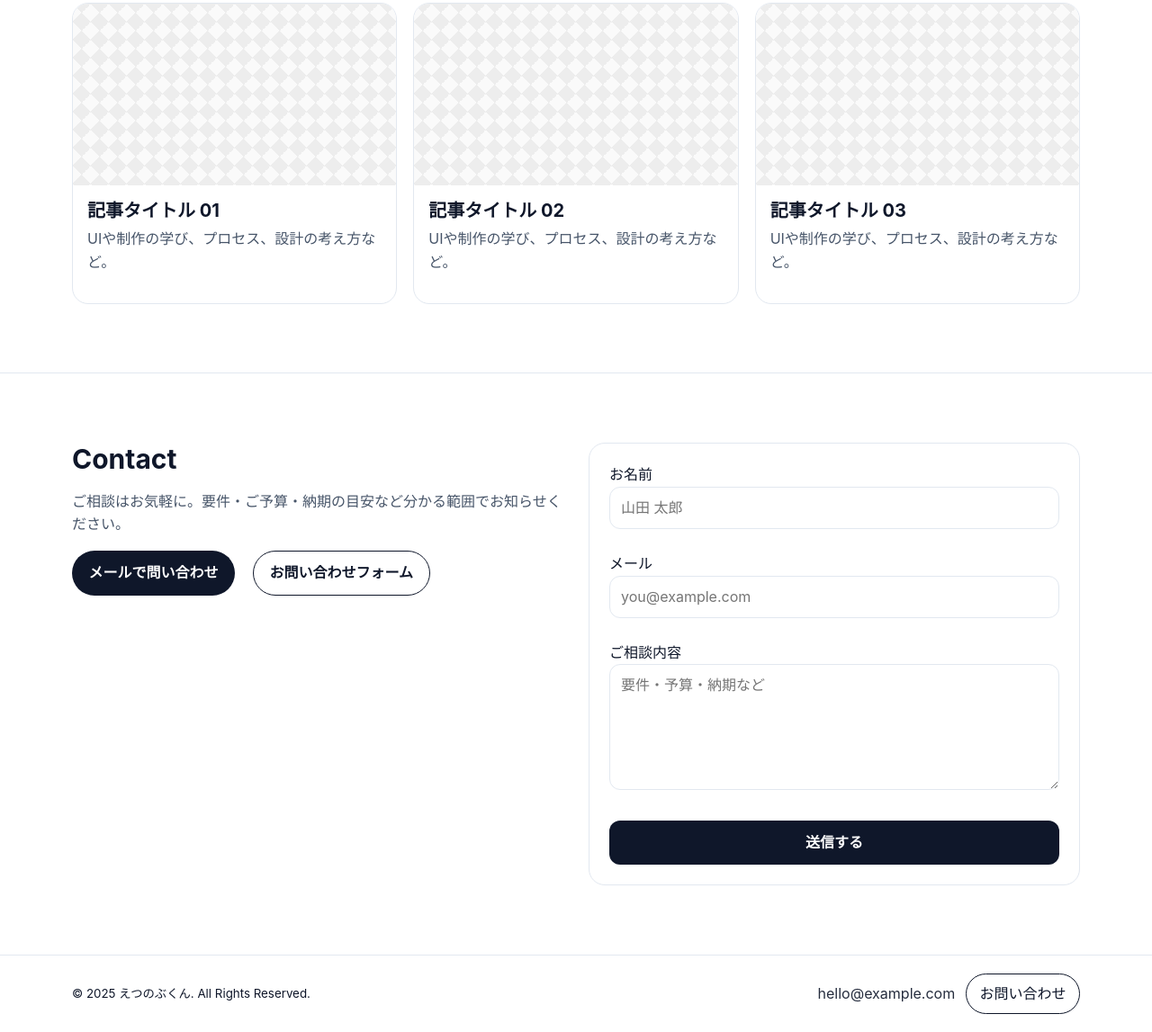
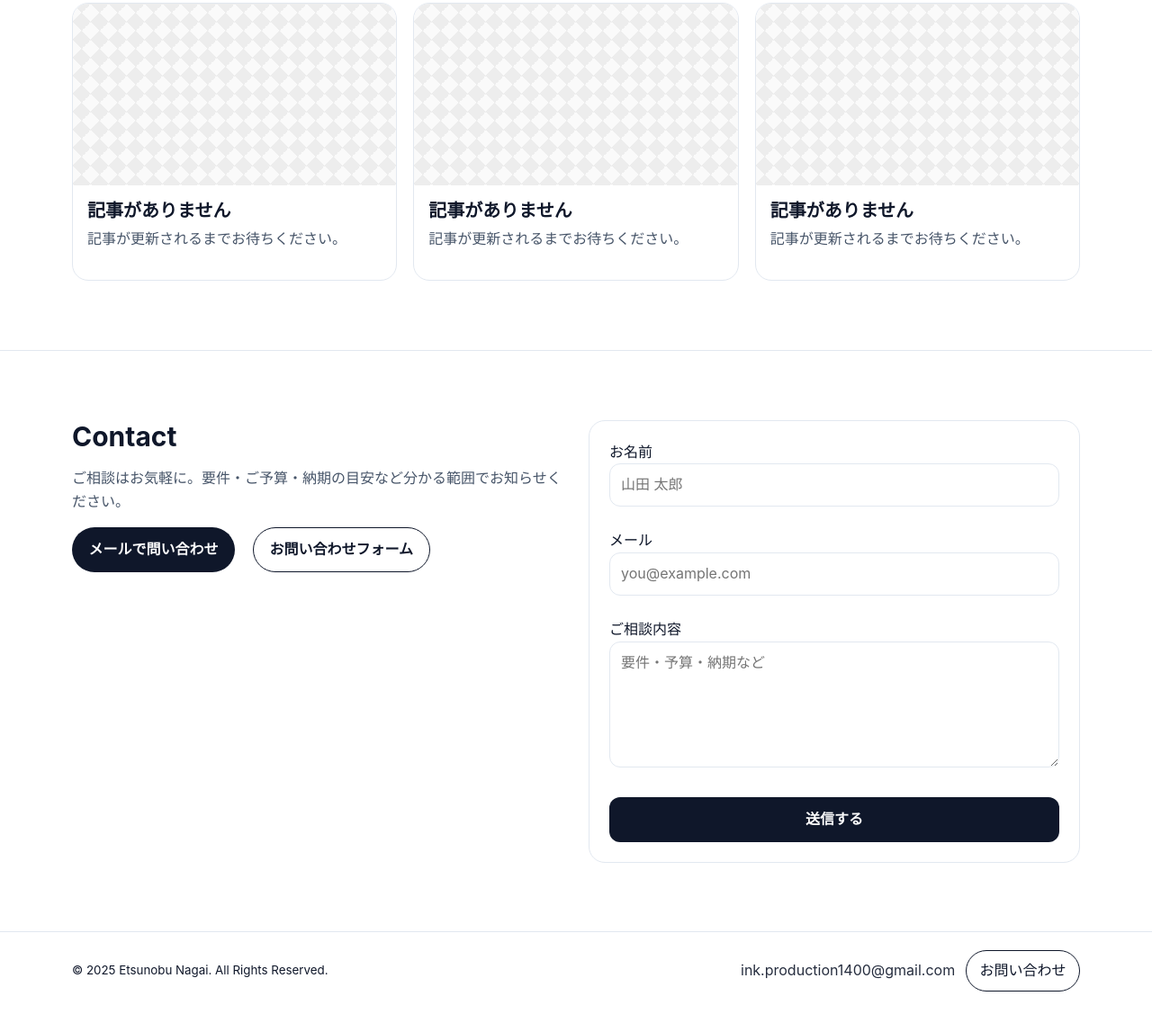
Before and after one commit to inkproduction1400-bot/portfolio, a plain HTML site: page index.html in a window 1280 px wide. Shown: the part 2931-4078 px from the top of the page at 90% size. After the commit the page ends 4053 px from the top, so only its background shows below. Drawn offline with Linux system fonts and the light colour scheme.

Commit message:
メアド更新

```diff
--- a/index.html
+++ b/index.html
@@ -398,22 +398,22 @@
         <article class="article">
           <div class="hero-16x9"><div class="ph" aria-hidden="true"></div></div>
           <div class="article-body">
-            <h3 style="margin:0 0 .4rem">記事タイトル 01</h3>
-            <p>UIや制作の学び、プロセス、設計の考え方など。</p>
+            <h3 style="margin:0 0 .4rem">記事がありません</h3>
+            <p>記事が更新されるまでお待ちください。</p>
           </div>
         </article>
         <article class="article">
           <div class="hero-16x9"><div class="ph" aria-hidden="true"></div></div>
           <div class="article-body">
-            <h3 style="margin:0 0 .4rem">記事タイトル 02</h3>
-            <p>UIや制作の学び、プロセス、設計の考え方など。</p>
+            <h3 style="margin:0 0 .4rem">記事がありません</h3>
+            <p>記事が更新されるまでお待ちください。</p>
           </div>
         </article>
         <article class="article">
           <div class="hero-16x9"><div class="ph" aria-hidden="true"></div></div>
           <div class="article-body">
-            <h3 style="margin:0 0 .4rem">記事タイトル 03</h3>
-            <p>UIや制作の学び、プロセス、設計の考え方など。</p>
+            <h3 style="margin:0 0 .4rem">記事がありません</h3>
+            <p>記事が更新されるまでお待ちください。</p>
           </div>
         </article>
       </div>
@@ -443,9 +443,9 @@
   <!-- ===== FOOTER ===== -->
   <footer class="footer">
     <div class="container footer-wrap">
-      <small>© <span id="year"></span> えつのぶくん. All Rights Reserved.</small>
+      <small>© <span id="year"></span> Etsunobu Nagai. All Rights Reserved.</small>
       <div style="display:flex;gap:12px;align-items:center">
-        <a class="nav-link" href="mailto:hello@example.com">hello@example.com</a>
+        <a class="nav-link" href="mailto:ink.production1400@gmail.com">ink.production1400@gmail.com</a>
         <a class="cta" href="#contact">お問い合わせ</a>
       </div>
     </div>
@@ -514,7 +514,7 @@
         </dl>
 
         <div style="margin-top:18px">
-          <a class="cta-pink" href="mailto:hello@example.com">お問い合わせ ✉️</a>
+          <a class="cta-pink" href="mailto:ink.production1400@gmail.com">お問い合わせ ✉️</a>
           <a class="cta-pink" href="#" download>履歴書ダウンロード ⬇︎</a>
         </div>
 
```
